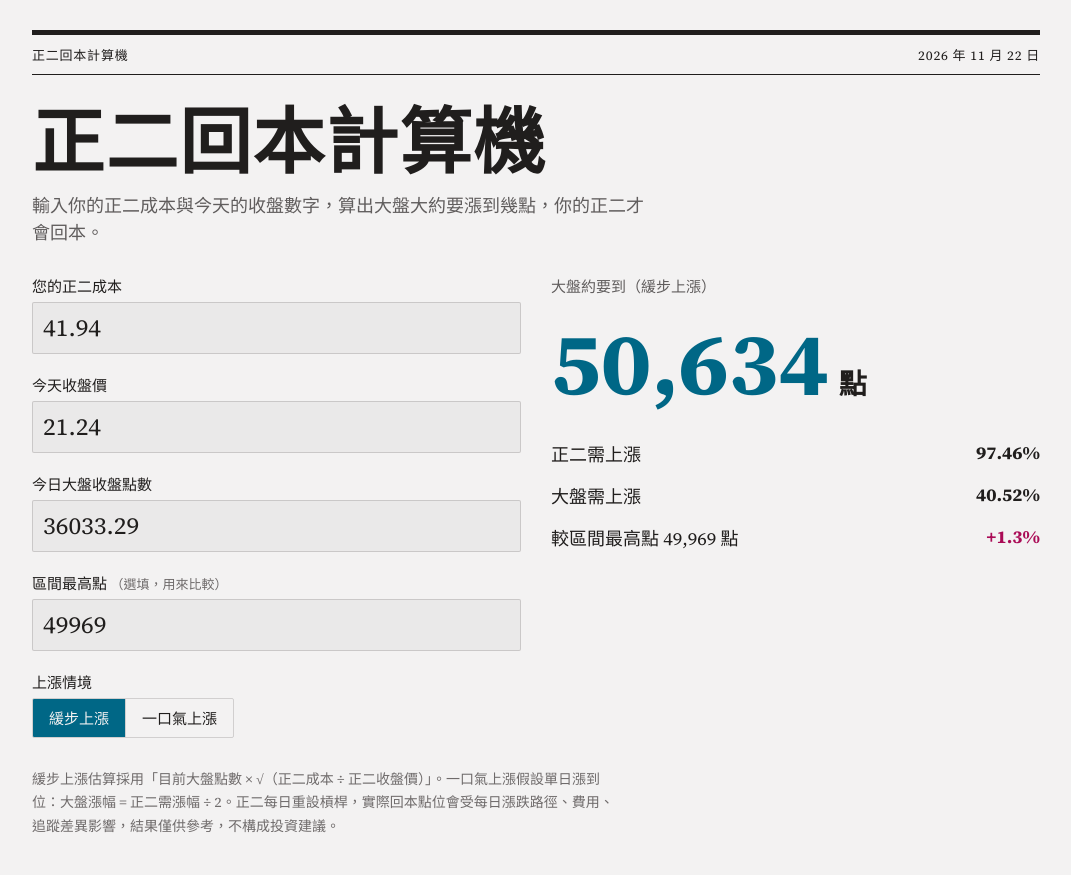
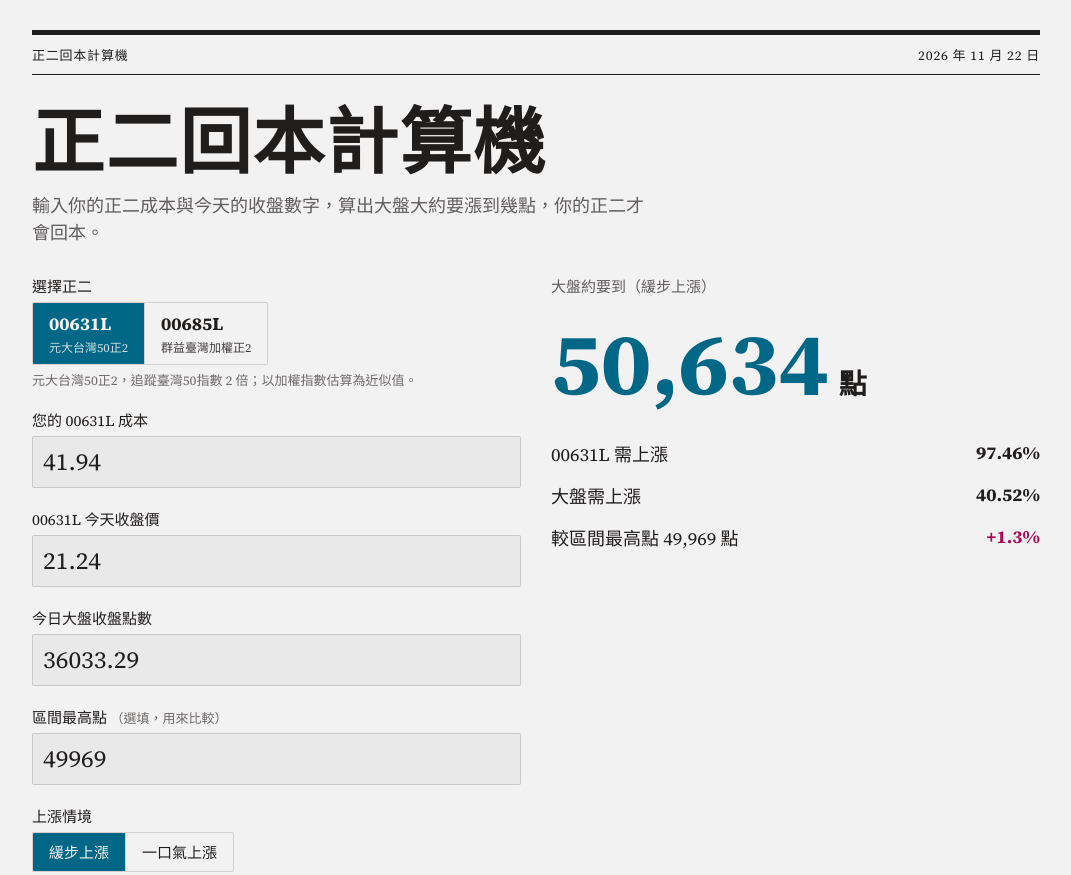
Before and after one commit to JuntinWu/l2-breakeven, a plain HTML site: page index.html in a window 1280 px wide. Shown: the top 875 px of the page, without its empty margins (104-1175 px from the left). Drawn offline with Linux system fonts and the light colour scheme.

Commit message:
Add 00631L / 00685L switch with per-ETF remembered inputs
Co-Authored-By: Claude Opus 5.5 <noreply@anthropic.com>
Claude-Session: https://claude.ai/code/session_011jtLfREfHuEoeccRAXYbYU

```diff
--- a/index.html
+++ b/index.html
@@ -51,6 +51,9 @@ dd{margin:0;font-weight:700;font-variant-numeric:tabular-nums}
 .vs{color:var(--accent2-700)}
 .nowrap{white-space:nowrap}
 .note{margin:30px 0 0;max-width:42em;font-size:14px;line-height:1.7;color:var(--n600);text-wrap:pretty}
+#etfSeg button{display:flex;flex-direction:column;align-items:flex-start;gap:2px;padding:8px 16px;text-align:left}
+#etfSeg b{font-size:18px;font-variant-numeric:tabular-nums}
+#etfSeg small{font-size:12px;opacity:.85}
 [hidden]{display:none!important}
 </style>
 </head>
@@ -67,13 +70,21 @@ dd{margin:0;font-weight:700;font-variant-numeric:tabular-nums}
 
   <div class="grid">
     <form id="f" novalidate>
-      <div class="field"><label for="cost">您的正二成本</label><input id="cost" type="number" inputmode="decimal" step="0.01" value="41.94"></div>
-      <div class="field"><label for="price">今天收盤價</label><input id="price" type="number" inputmode="decimal" step="0.01" value="21.24"></div>
+      <div class="field">
+        <span class="lbl" id="etf-lbl">選擇正二</span>
+        <div class="seg" id="etfSeg" role="group" aria-labelledby="etf-lbl">
+          <button type="button" data-etf="00631L" aria-pressed="true"><b>00631L</b><small>元大台灣50正2</small></button>
+          <button type="button" data-etf="00685L" aria-pressed="false"><b>00685L</b><small>群益臺灣加權正2</small></button>
+        </div>
+        <span class="hint" id="etfHint"></span>
+      </div>
+      <div class="field"><label for="cost">您的 <span class="etfName">00631L</span> 成本</label><input id="cost" type="number" inputmode="decimal" step="0.01" value="41.94"></div>
+      <div class="field"><label for="price"><span class="etfName">00631L</span> 今天收盤價</label><input id="price" type="number" inputmode="decimal" step="0.01" value="21.24"></div>
       <div class="field"><label for="idx">今日大盤收盤點數</label><input id="idx" type="number" inputmode="decimal" step="0.01" value="36033.29"></div>
       <div class="field"><label for="high">區間最高點 <span class="hint">（選填，用來比較）</span></label><input id="high" type="number" inputmode="decimal" step="0.01" value="49969"></div>
       <div class="field">
         <span class="lbl" id="mode-lbl">上漲情境</span>
-        <div class="seg" role="group" aria-labelledby="mode-lbl">
+        <div class="seg" id="modeSeg" role="group" aria-labelledby="mode-lbl">
           <button type="button" data-mode="slow" aria-pressed="true">緩步上漲</button>
           <button type="button" data-mode="fast" aria-pressed="false">一口氣上漲</button>
         </div>
@@ -88,12 +99,12 @@ dd{margin:0;font-weight:700;font-variant-numeric:tabular-nums}
           <span class="tag" id="already" hidden>已經回本了</span>
         </div>
         <dl>
-          <div><dt>正二需上漲</dt><dd id="etfUp"></dd></div>
+          <div><dt><span class="etfName">00631L</span> 需上漲</dt><dd id="etfUp"></dd></div>
           <div><dt>大盤需上漲</dt><dd id="idxUp"></dd></div>
           <div id="highRow"><dt>較區間最高點 <span class="nowrap"><span id="highFmt"></span> 點</span></dt><dd class="vs" id="vsHigh"></dd></div>
         </dl>
       </div>
-      <p id="bad" hidden style="margin:0;font-size:18px;color:var(--n700)">請輸入大於 0 的成本、收盤價與大盤點數。</p>
+      <p id="bad" hidden style="margin:0;font-size:18px;color:var(--n700)">請輸入大於 0 的成本、收盤價與大盤點數。（切換時兩檔的成本與收盤價會各自記住）</p>
     </section>
   </div>
 
@@ -125,15 +136,36 @@ dd{margin:0;font-weight:700;font-variant-numeric:tabular-nums}
     $('highRow').hidden=!hasHigh;
     if(hasHigh){var vs=target/h-1;$('highFmt').textContent=n0(h);$('vsHigh').textContent=(vs>=0?'+':'')+(vs*100).toFixed(1)+'%';}
   }
-  ['cost','price','idx','high'].forEach(function(id){$(id).addEventListener('input',render)});
-  document.querySelectorAll('.seg button').forEach(function(b){
-    b.addEventListener('click',function(){
-      mode=b.dataset.mode;
-      document.querySelectorAll('.seg button').forEach(function(x){x.setAttribute('aria-pressed',x===b?'true':'false')});
-      render();
-    });
+  var KEY='l2-breakeven-v1';
+  var ETFS={
+    '00631L':{hint:'元大台灣50正2，追蹤臺灣50指數 2 倍；以加權指數估算為近似值。',cost:'41.94',price:'21.24'},
+    '00685L':{hint:'群益臺灣加權正2，追蹤臺灣加權指數 2 倍。',cost:'',price:''}
+  };
+  var st={etf:'00631L',vals:{},idx:$('idx').value,high:$('high').value};
+  try{var saved=JSON.parse(localStorage.getItem(KEY)||'null');if(saved)st=Object.assign(st,saved);}catch(e){}
+  Object.keys(ETFS).forEach(function(k){if(!st.vals[k])st.vals[k]={cost:ETFS[k].cost,price:ETFS[k].price};});
+  if(!ETFS[st.etf])st.etf='00631L';
+  function save(){try{localStorage.setItem(KEY,JSON.stringify(st));}catch(e){}}
+  function pressSeg(seg,b){seg.querySelectorAll('button').forEach(function(x){x.setAttribute('aria-pressed',x===b?'true':'false')});}
+  function applyEtf(){
+    var v=st.vals[st.etf];
+    $('cost').value=v.cost;$('price').value=v.price;$('idx').value=st.idx;$('high').value=st.high;
+    $('cost').placeholder=$('price').placeholder=st.etf==='00685L'?'輸入 00685L 價格':'';
+    document.querySelectorAll('.etfName').forEach(function(s){s.textContent=st.etf});
+    $('etfHint').textContent=ETFS[st.etf].hint;
+    pressSeg($('etfSeg'),$('etfSeg').querySelector('[data-etf="'+st.etf+'"]'));
+    document.title=st.etf+' 正二回本計算機';
+    render();
+  }
+  ['cost','price'].forEach(function(id){$(id).addEventListener('input',function(){st.vals[st.etf][id]=$(id).value;save();render();})});
+  ['idx','high'].forEach(function(id){$(id).addEventListener('input',function(){st[id]=$(id).value;save();render();})});
+  $('etfSeg').querySelectorAll('button').forEach(function(b){
+    b.addEventListener('click',function(){st.etf=b.dataset.etf;save();applyEtf();});
   });
-  render();
+  $('modeSeg').querySelectorAll('button').forEach(function(b){
+    b.addEventListener('click',function(){mode=b.dataset.mode;pressSeg($('modeSeg'),b);render();});
+  });
+  applyEtf();
 })();
 </script>
 </body>
```
